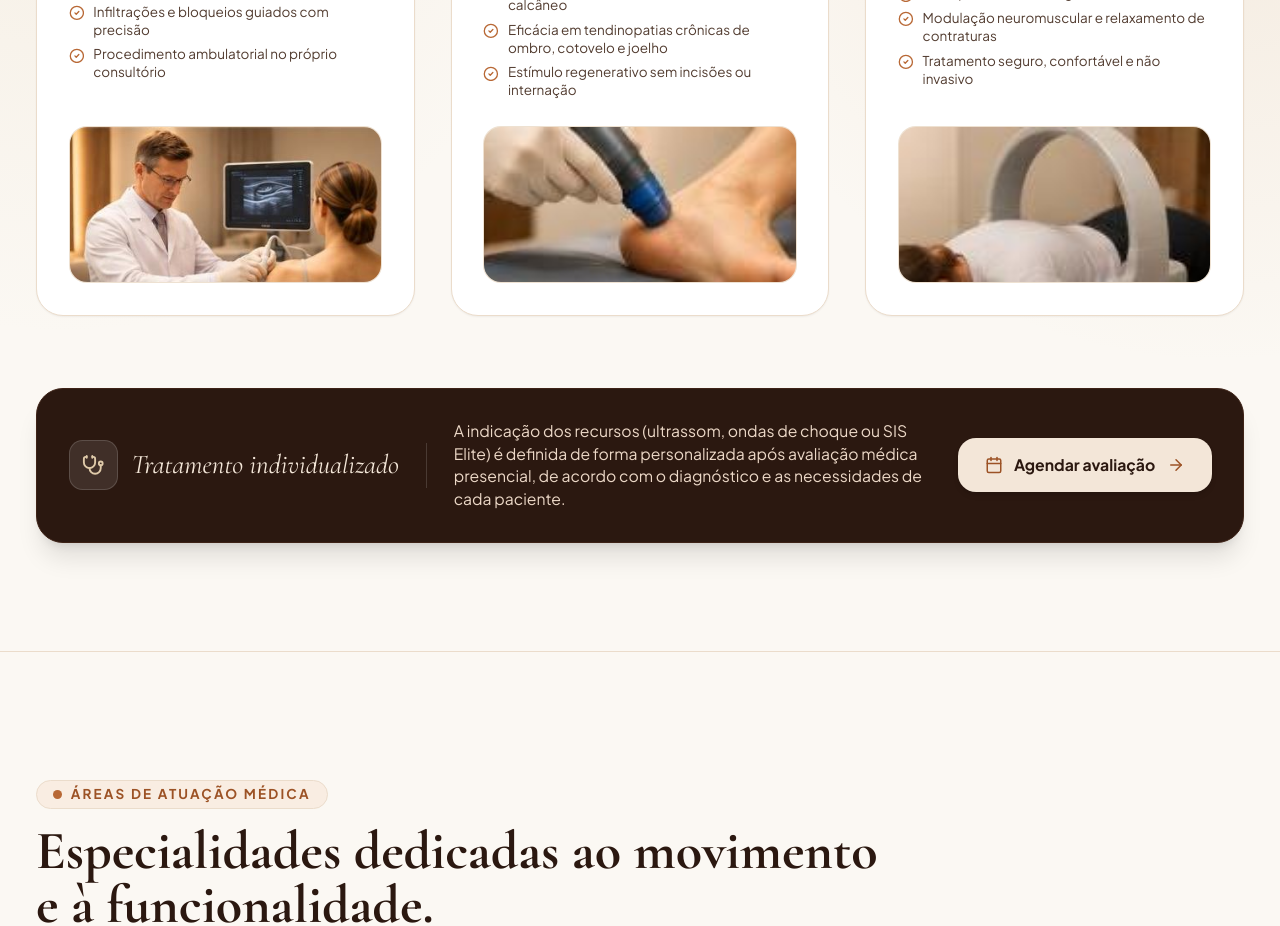
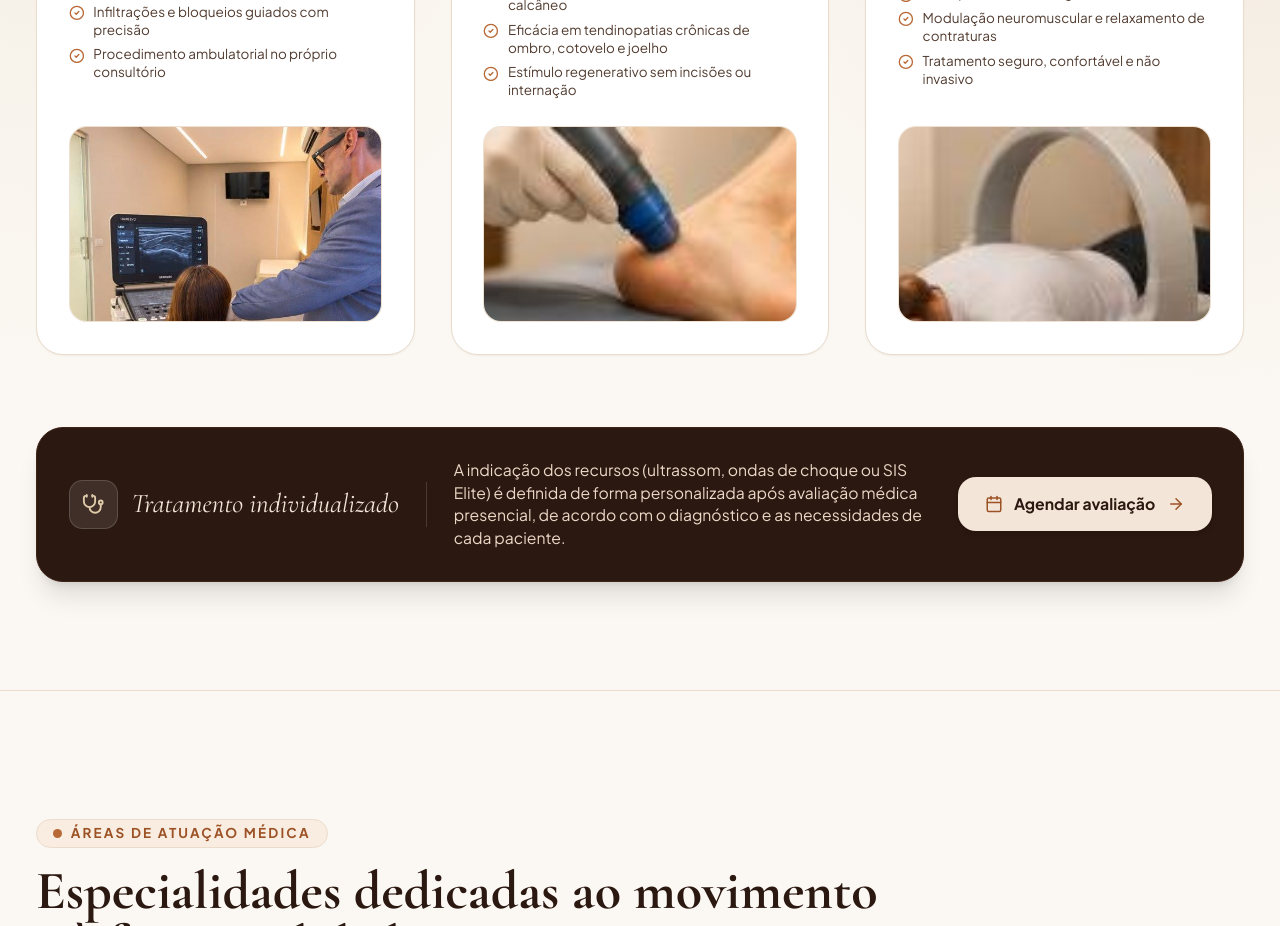
Before and after one commit to josepatrial/drSergioLeopolski, a React (Vite) app: page / in a window 1280 px wide. Shown: the part 6320-7246 px from the top of the page. Built offline with nearby package versions, Linux system fonts and the light colour scheme.

Commit message:
feat: substituir foto generica pela foto real do Dr. Sergio realizando procedimento guiado por ultrassom

```diff
--- a/src/components/TechnologySection.tsx
+++ b/src/components/TechnologySection.tsx
@@ -37,8 +37,8 @@ const THREE_TECH_RESOURCES: TechItem[] = [
       'Infiltrações e bloqueios guiados com precisão',
       'Procedimento ambulatorial no próprio consultório'
     ],
-    image: '/images/tech-ultrassom-consultorio.jpg',
-    imageAlt: 'Dr. Sergio Leopolski utilizando ultrassom musculoesquelético no consultório'
+    image: '/images/medico-ultrassom-card-43.jpg',
+    imageAlt: 'Dr. Sergio Leopolski realizando procedimento guiado por ultrassom no consultório'
   },
   {
     id: 'ondas-choque',
@@ -192,7 +192,7 @@ export const TechnologySection: React.FC = () => {
               </div>
 
               {/* Bottom Thumbnail Image */}
-              <div className="mt-6 rounded-2xl overflow-hidden border border-[#ebdccb]/70 bg-[#f5eee3] aspect-[2/1] relative">
+              <div className="mt-6 rounded-2xl overflow-hidden border border-[#ebdccb]/70 bg-[#f5eee3] aspect-[16/10] relative">
                 <img
                   src={tech.image}
                   alt={tech.imageAlt}
```
Also changed, not shown: public/images/medico-ultrassom-card-43.jpg (added), public/images/medico-ultrassom-procedimento.jpg (added).
